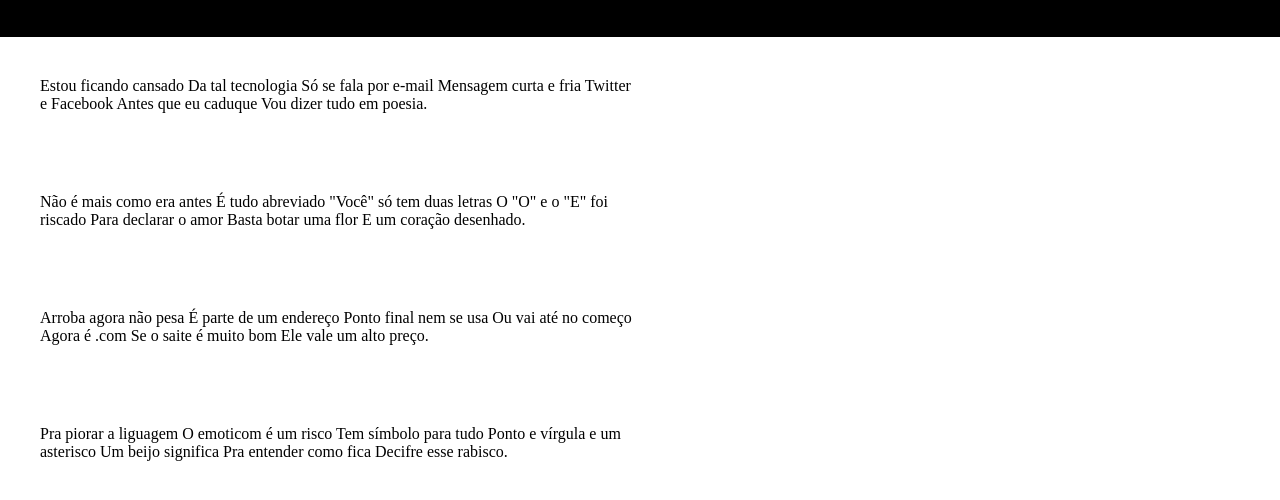
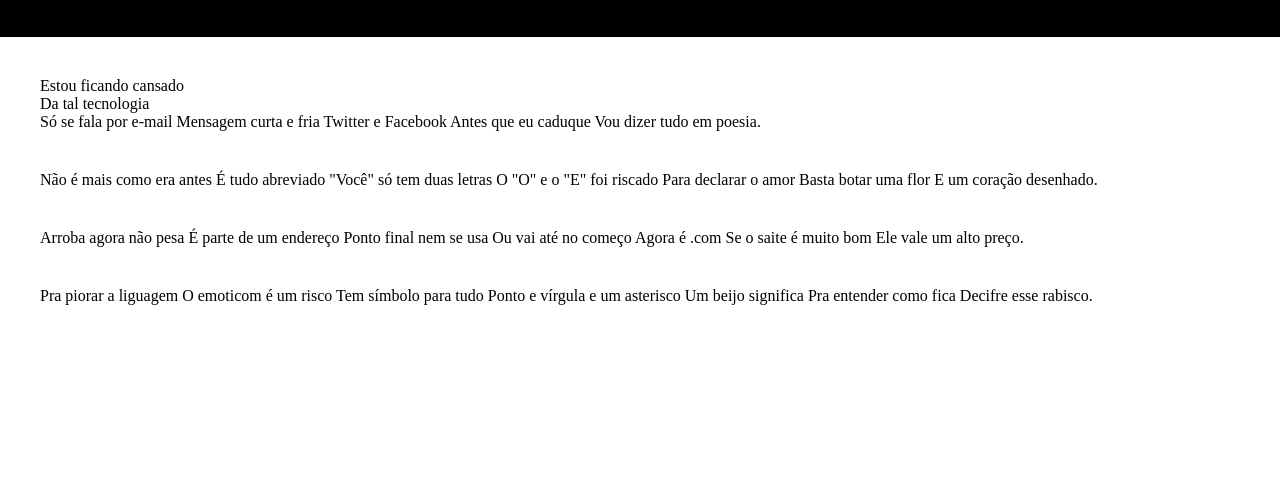
Before and after one commit to jadielalves/html-css, a plain HTML site: page desafios/d012/index.html in a window 1280 px wide. Shown: the part 110-610 px from the top of the page. Drawn offline with Linux system fonts and the light colour scheme.

Commit message:
atualizando

```diff
--- a/desafios/d012/index.html
+++ b/desafios/d012/index.html
@@ -17,8 +17,8 @@
     </header>
     <main>
         <p>
-            Estou ficando cansado
-            Da tal tecnologia
+            Estou ficando cansado <br>
+            Da tal tecnologia <br>
             Só se fala por e-mail
             Mensagem curta e fria
             Twitter e Facebook
--- a/desafios/d012/style.css
+++ b/desafios/d012/style.css
@@ -37,14 +37,13 @@ header p > a{
 }
 
 main{
-    display: flex;
-    flex-direction: column;
+
 }
 
 main p{
 
 
-    columns: 2;
+
     margin: 40px;
 
 }
```
